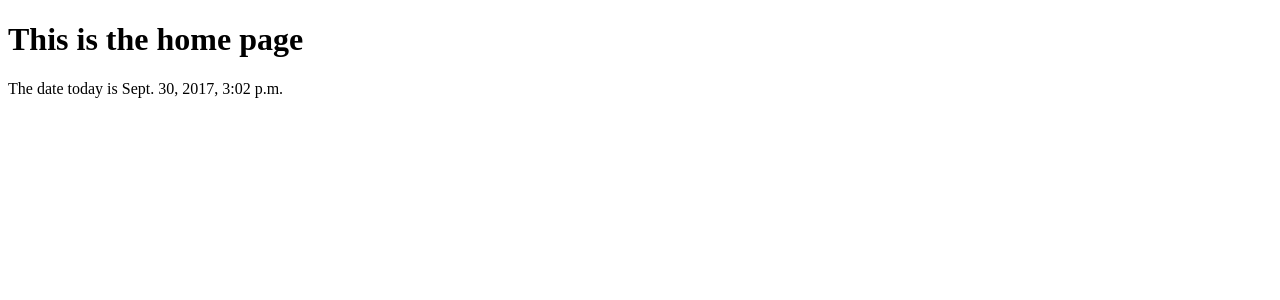
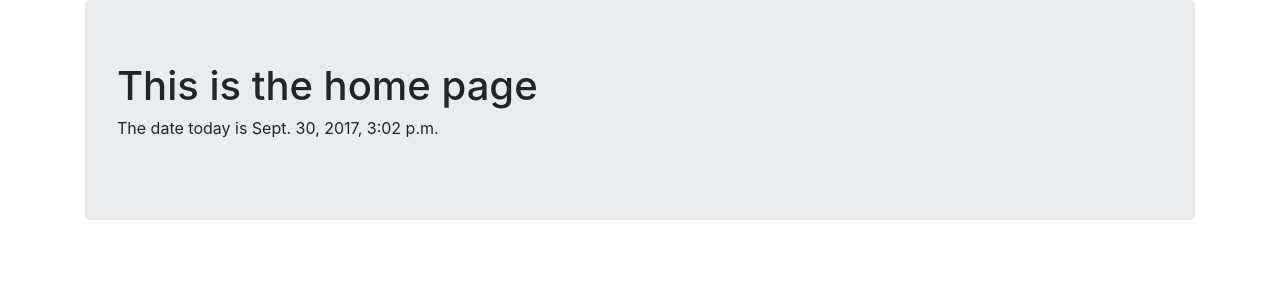
Before and after one commit to rishi93/mysite, a Django app: page / in a window 1280 px wide. Shown: the top 300 px of the page. Run offline with Django 3.2, Linux system fonts and the light colour scheme; some libraries are stand-ins or nearby versions.

Commit message:
fourth commit

```diff
--- a/myapp/templates/home.html
+++ b/myapp/templates/home.html
@@ -5,11 +5,16 @@
 	<title>Home</title>
 	<meta charset="UTF-8">
 	<meta name="viewport" content="width=device-width, initial-scale=1">
+	<link rel="stylesheet" href="https://maxcdn.bootstrapcdn.com/bootstrap/4.0.0-beta/css/bootstrap.min.css">
 </head>
 
 <body>
-	<h1>This is the home page</h1>
-	<p>The date today is {{ time }}</p>
+	<div class="container">
+		<div class="jumbotron">
+			<h1>This is the home page</h1>
+			<p>The date today is {{ time }}</p>
+		</div>
+	</div>
 </body>
 
 </html>
```
Also changed, not shown: myapp/templates/page.html (+7 -2 lines).
